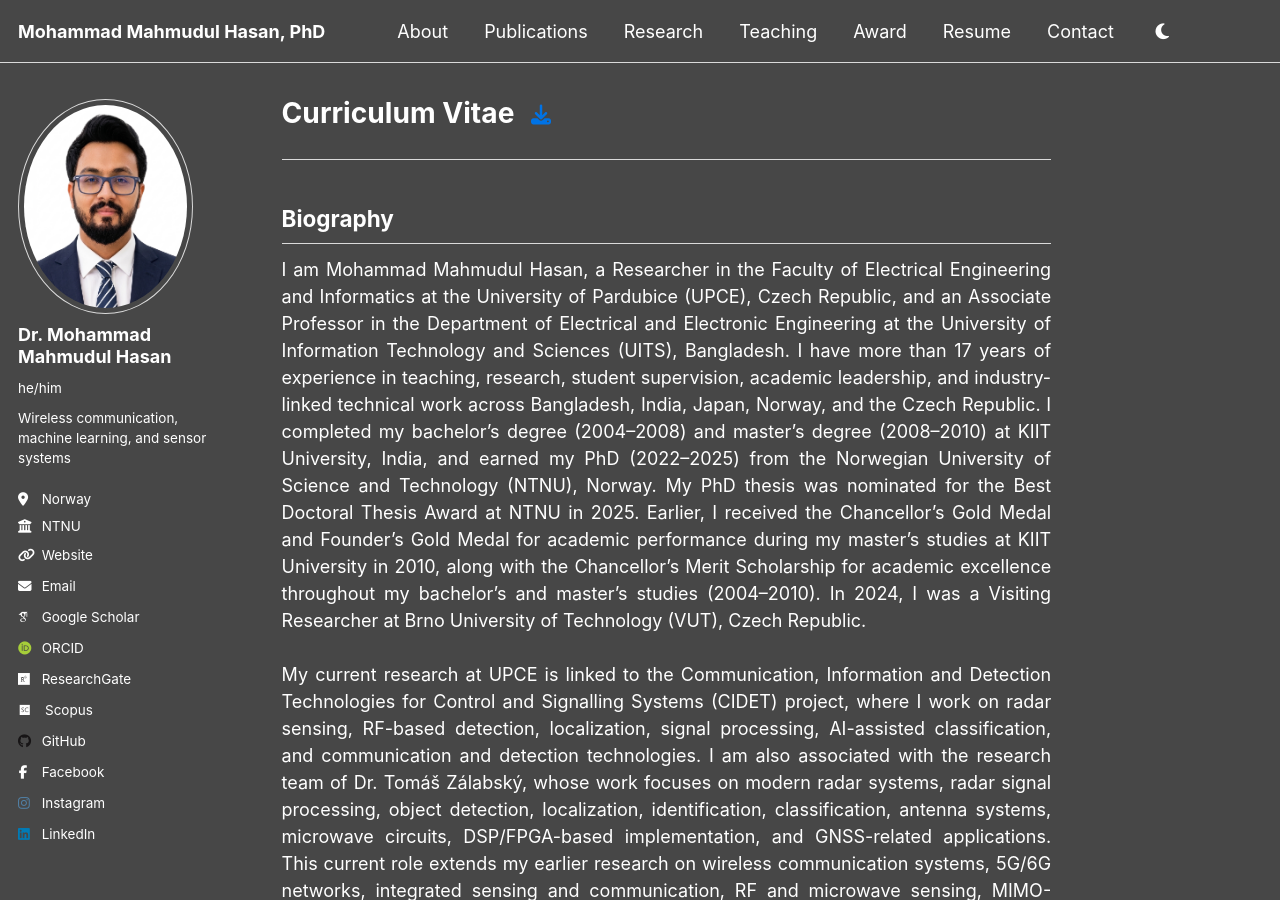
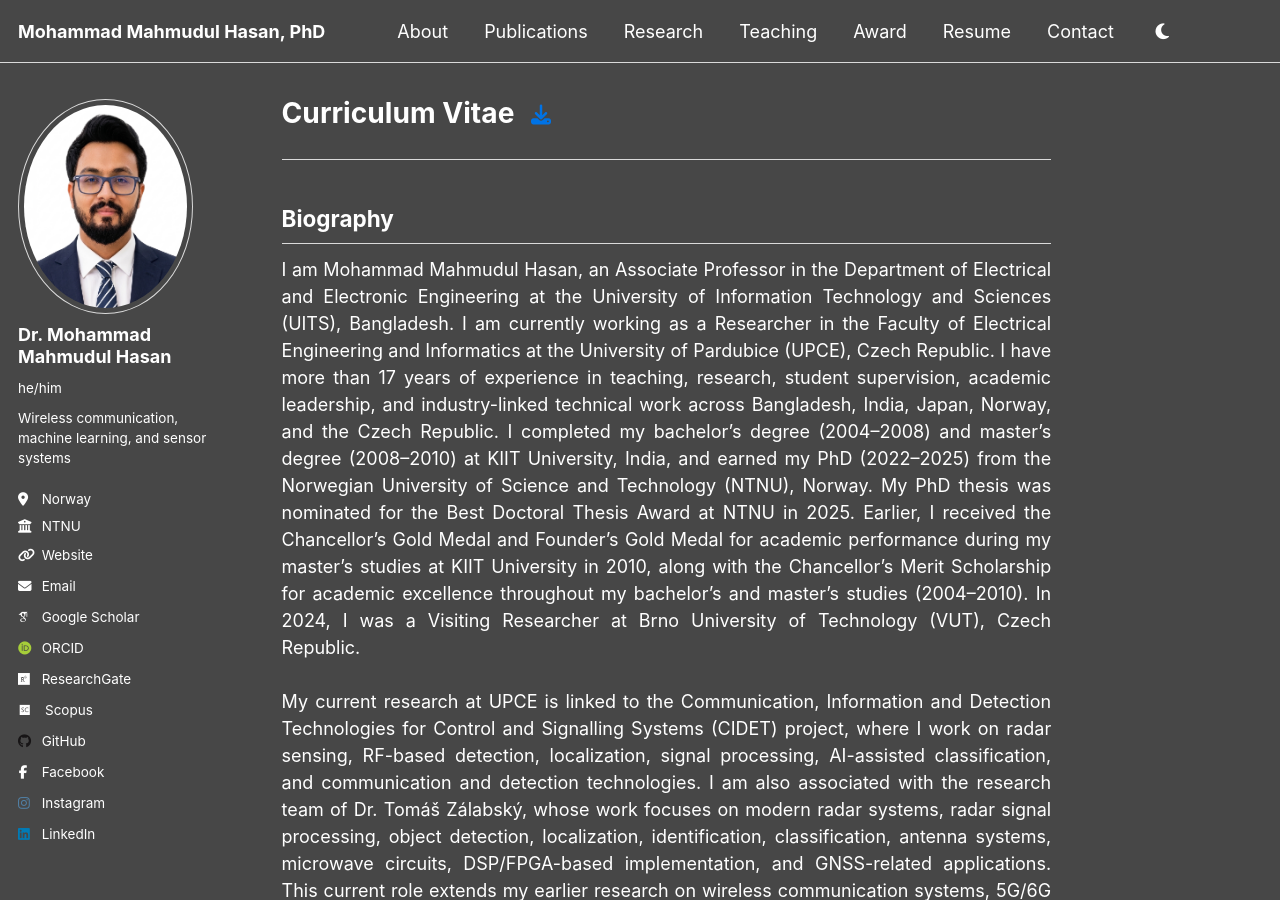
Before and after one commit to dearmahmud/dearmahmud.github.io, a Jekyll site: the page built from _pages/cv.md, in a window 1280 px wide and 900 px high. Built offline with Jekyll 4.4.1, drawn with Linux system fonts in a browser that asks for light colours; some web fonts are replaced.

Commit message:
Update cv.md

```diff
--- a/_pages/cv.md
+++ b/_pages/cv.md
@@ -16,7 +16,7 @@ redirect_from:
 
 ## Biography
 <p style="text-align: justify;">
-I am Mohammad Mahmudul Hasan, a Researcher in the Faculty of Electrical Engineering and Informatics at the University of Pardubice (UPCE), Czech Republic, and an Associate Professor in the Department of Electrical and Electronic Engineering at the University of Information Technology and Sciences (UITS), Bangladesh. I have more than 17 years of experience in teaching, research, student supervision, academic leadership, and industry-linked technical work across Bangladesh, India, Japan, Norway, and the Czech Republic. I completed my bachelor’s degree (2004–2008) and master’s degree (2008–2010) at KIIT University, India, and earned my PhD (2022–2025) from the Norwegian University of Science and Technology (NTNU), Norway. My PhD thesis was nominated for the Best Doctoral Thesis Award at NTNU in 2025. Earlier, I received the Chancellor’s Gold Medal and Founder’s Gold Medal for academic performance during my master’s studies at KIIT University in 2010, along with the Chancellor’s Merit Scholarship for academic excellence throughout my bachelor’s and master’s studies (2004–2010). In 2024, I was a Visiting Researcher at Brno University of Technology (VUT), Czech Republic. <br><br>
+I am Mohammad Mahmudul Hasan, an Associate Professor in the Department of Electrical and Electronic Engineering at the University of Information Technology and Sciences (UITS), Bangladesh. I am currently working as a Researcher in the Faculty of Electrical Engineering and Informatics at the University of Pardubice (UPCE), Czech Republic. I have more than 17 years of experience in teaching, research, student supervision, academic leadership, and industry-linked technical work across Bangladesh, India, Japan, Norway, and the Czech Republic. I completed my bachelor’s degree (2004–2008) and master’s degree (2008–2010) at KIIT University, India, and earned my PhD (2022–2025) from the Norwegian University of Science and Technology (NTNU), Norway. My PhD thesis was nominated for the Best Doctoral Thesis Award at NTNU in 2025. Earlier, I received the Chancellor’s Gold Medal and Founder’s Gold Medal for academic performance during my master’s studies at KIIT University in 2010, along with the Chancellor’s Merit Scholarship for academic excellence throughout my bachelor’s and master’s studies (2004–2010). In 2024, I was a Visiting Researcher at Brno University of Technology (VUT), Czech Republic. <br><br>
 
 My current research at UPCE is linked to the Communication, Information and Detection Technologies for Control and Signalling Systems (CIDET) project, where I work on radar sensing, RF-based detection, localization, signal processing, AI-assisted classification, and communication and detection technologies. I am also associated with the research team of Dr. Tomáš Zálabský, whose work focuses on modern radar systems, radar signal processing, object detection, localization, identification, classification, antenna systems, microwave circuits, DSP/FPGA-based implementation, and GNSS-related applications. This current role extends my earlier research on wireless communication systems, 5G/6G networks, integrated sensing and communication, RF and microwave sensing, MIMO-OFDM systems, antenna-sensor platforms, federated learning, RF-vision fusion, and intelligent sensing systems. <br><br>
 
```
